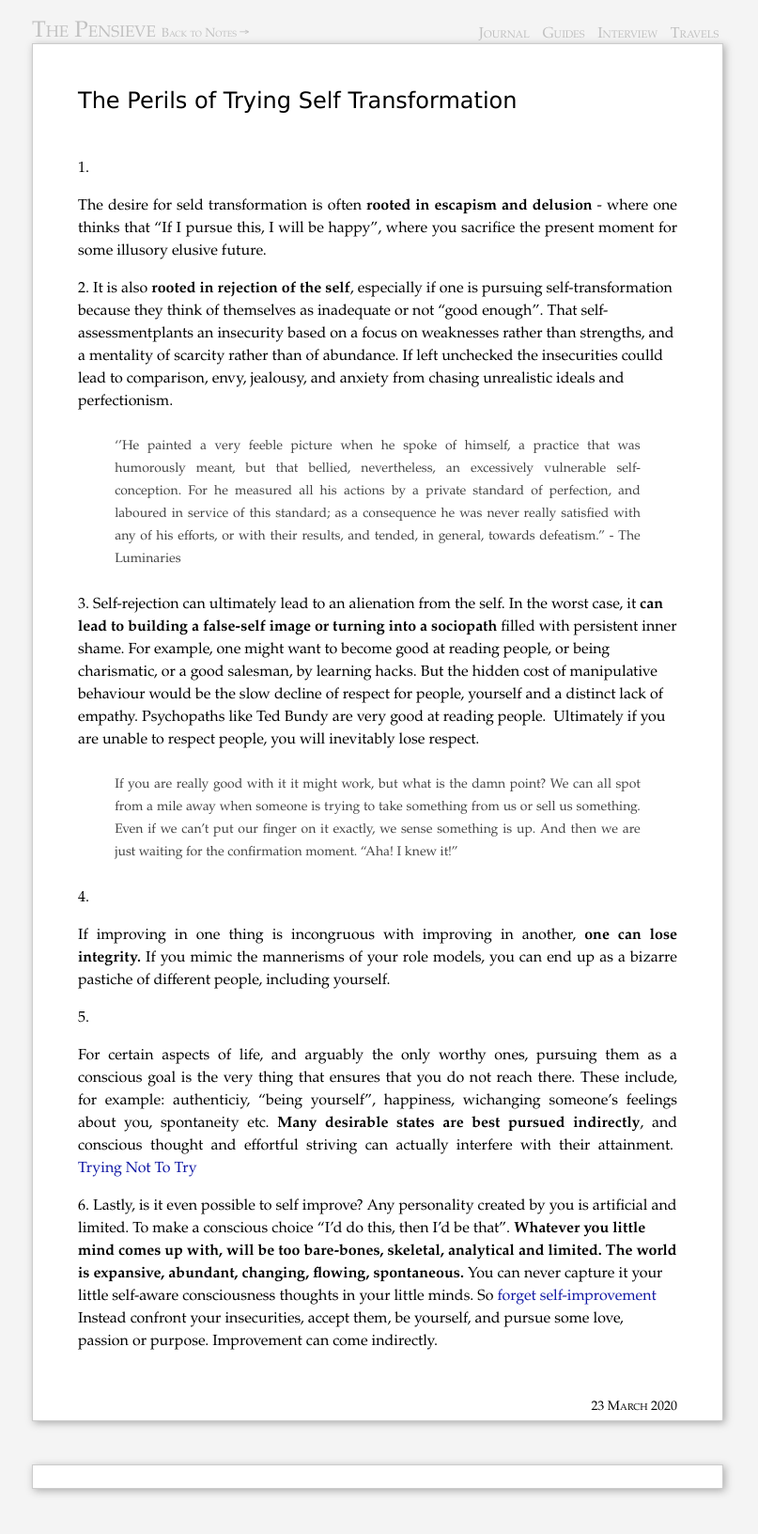
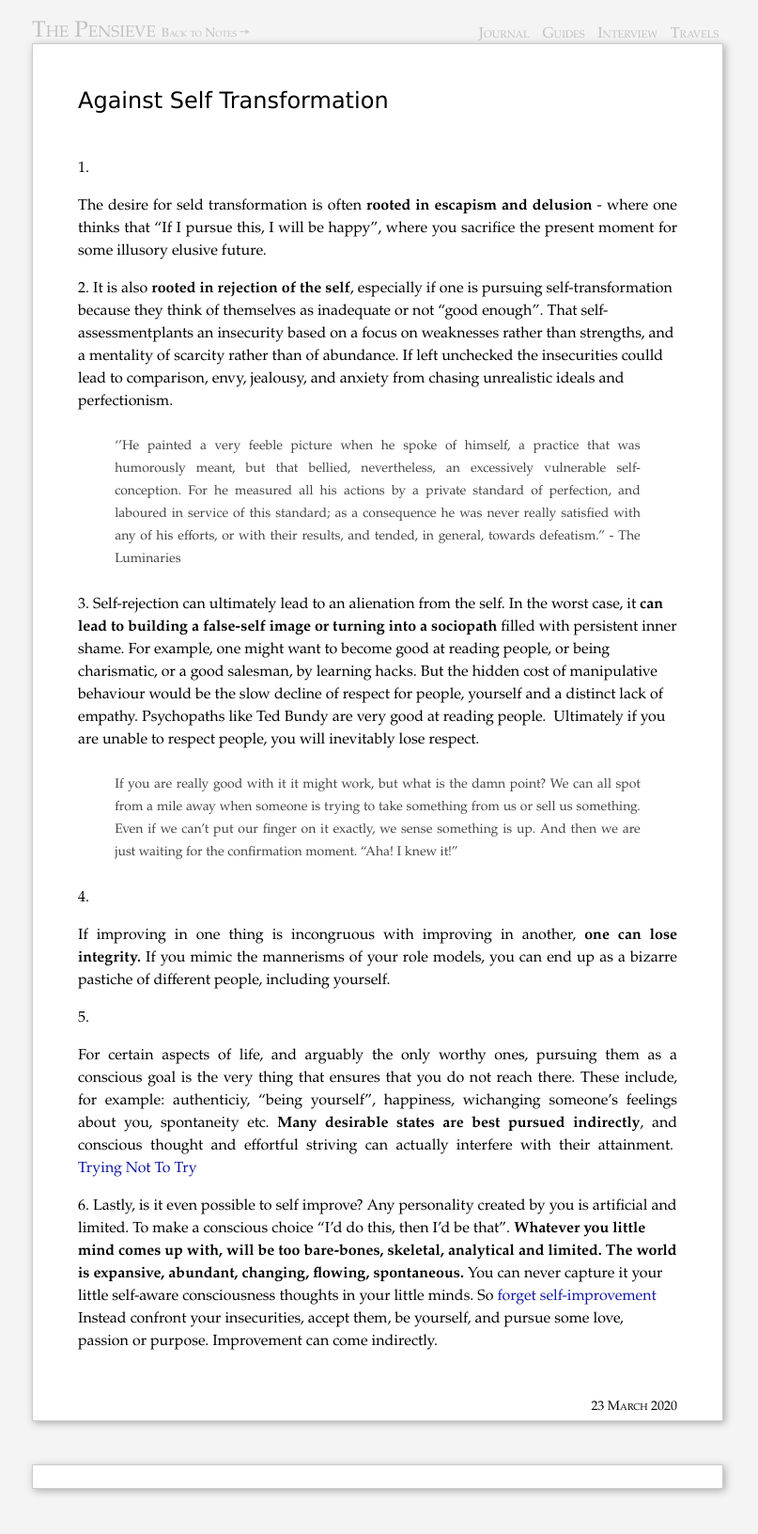
Before and after one commit to piyushahuja/piyushahuja.github.io, a Jekyll site: the page built from _posts/journal/2019-12-29-against-desires.md, in a window 1280 px wide. Shown: the whole page at 94% size, without its empty margins (238-1045 px from the left). Built offline with Jekyll 4.4.1, drawn with Linux system fonts in a browser that asks for light colours; comment, search, counter and statistics services are not loaded.

Commit message:
auto deployed

```diff
--- a/_posts/journal/2019-12-29-against-desires.md
+++ b/_posts/journal/2019-12-29-against-desires.md
@@ -1,7 +1,7 @@
 ---
 
 layout: post-journal
-title: The Perils of Trying Self Transformation
+title: Against Self Transformation
 date:   2020-03-23 00:45:11
 tag:
 categories: journal
```
